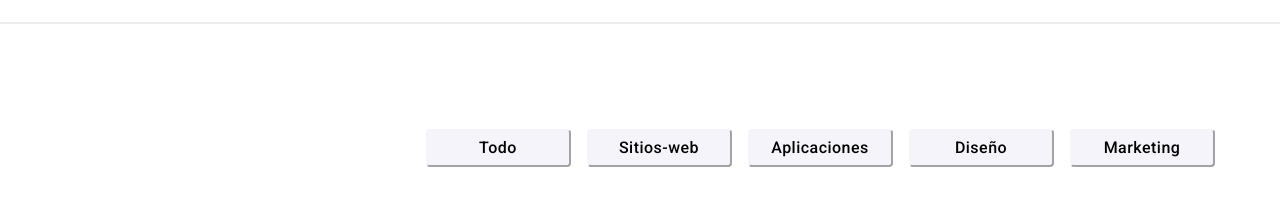
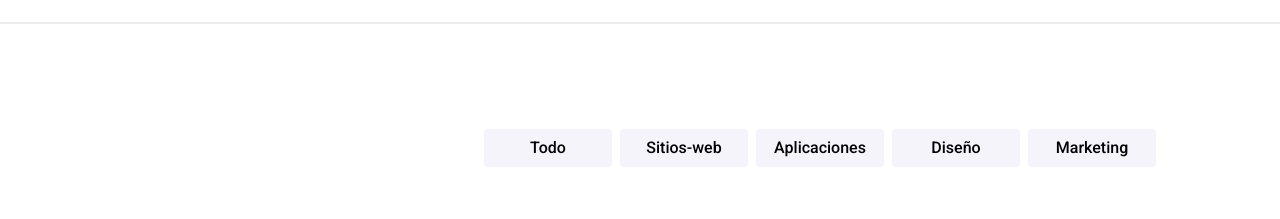
Before and after one commit to DayannaMv/goit-markup-hw-03, a plain HTML site: page portfolio.html in a window 1280 px wide. Shown: the part 58-277 px from the top of the page. Drawn offline with nearby package versions, Linux system fonts and the light colour scheme.

Commit message:
Update 5

```diff
--- a/css/portfolio.css
+++ b/css/portfolio.css
@@ -6,7 +6,6 @@
   padding-top: 94px;
   padding-bottom: 94px;
 }
-/* ---- ---- ---- BUTTONS ---- ---- ----*/
 
 .border {
   border: 1px solid #ececec;
@@ -16,33 +15,37 @@
   left: 0px;
   top: 80px;
 }
-.container .button {
-  width: 145px;
-  height: 38px;
-  font-size: 16px;
-  font-weight: 500;
-  line-height: 1.6;
-  text-align: center;
-  letter-spacing: 0.03em;
-  background: #f5f4fa;
-  border-radius: 4px;
-  border-color: #f5f4fa;
-  overflow: hidden;
-  margin: 8px;
+
+/* ---- ---- ---- BUTTONS ---- ---- ----*/
+
+.buttons {
+  display: flex;
+  justify-content: center;
+  gap: 8px;
   margin-top: 106px;
   margin-bottom: 50px;
+}
+
+.button {
+  background: #F5F4FA;
+  border-radius: 4px;
+  border: rgba(245, 244, 250, 1);
+  font-family: roboto;
+  font-size: 16px;
+  line-height: 1.625em;
+  font-weight: 500;
   text-align: center;
+  width: 128px;
+  height: 38px;
   cursor: pointer;
 }
-
-
 .button:hover,
 .button:focus,
 .button:active {
-  box-shadow: 0px 3px 1px rgba(0, 0, 0, 0.1), 0px 1px 2px rgba(0, 0, 0, 0.08),
-    0px 2px 2px rgba(0, 0, 0, 0.12);
-  color: #f5f4fa;
-  background-color: var(--color-primario);
+box-shadow: 0px 3px 1px rgba(0, 0, 0, 0.1), 0px 1px 2px rgba(0, 0, 0, 0.08),
+0px 2px 2px rgba(0, 0, 0, 0.12);
+color: #f5f4fa;
+background-color: var(--color-primario);
 }
 
 /* ---- ---- ---- CARDS ---- ---- ----*/
--- a/css/styles.css
+++ b/css/styles.css
@@ -235,7 +235,7 @@ body {
   margin: 6.5px;
   text-align: center;
 }
-/* ---- ---- ---- EQUUIPO DE TRABAJO ---- ---- ----*/
+/* ---- ---- ---- EQUIPO DE TRABAJO ---- ---- ----*/
 
 .container .cards {
   width: 270px;
--- a/portfolio.html
+++ b/portfolio.html
@@ -34,21 +34,21 @@
     </header>
 
     <main class="border">
-      <section>
-        <ul class="container">
-          <li class="item-button">
+      <section class="container">
+        <ul class="buttons">
+          <li>
             <button class="button" type="button">Todo</button>
           </li>
-          <li class="item-button">
+          <li>
             <button class="button" type="button">Sitios-web</button>
           </li>
-          <li class="item-button">
+          <li>
             <button class="button" type="button">Aplicaciones</button>
           </li>
-          <li class="item-button">
+          <li>
             <button class="button" type="button">Diseño</button>
           </li>
-          <li class="item-button">
+          <li>
             <button class="button" type="button">Marketing</button>
           </li>
         </ul>
@@ -132,6 +132,7 @@
     </main>
 
     <footer>
+    <div class="footer">
       <a class="footer-link" href="/">WebStudio</a>
       <address class="address-two">
         Calz. Ticomán 500, Ciudad de <br />
@@ -142,6 +143,7 @@
         <a class="tel" href="tel:+525555296000">+52 55 5529 6000</a>
       </address>
       <p class="paragraph">ENCUENTRENOS EN</p>
+    </div>
     </footer>
   </body>
 </html>
```
